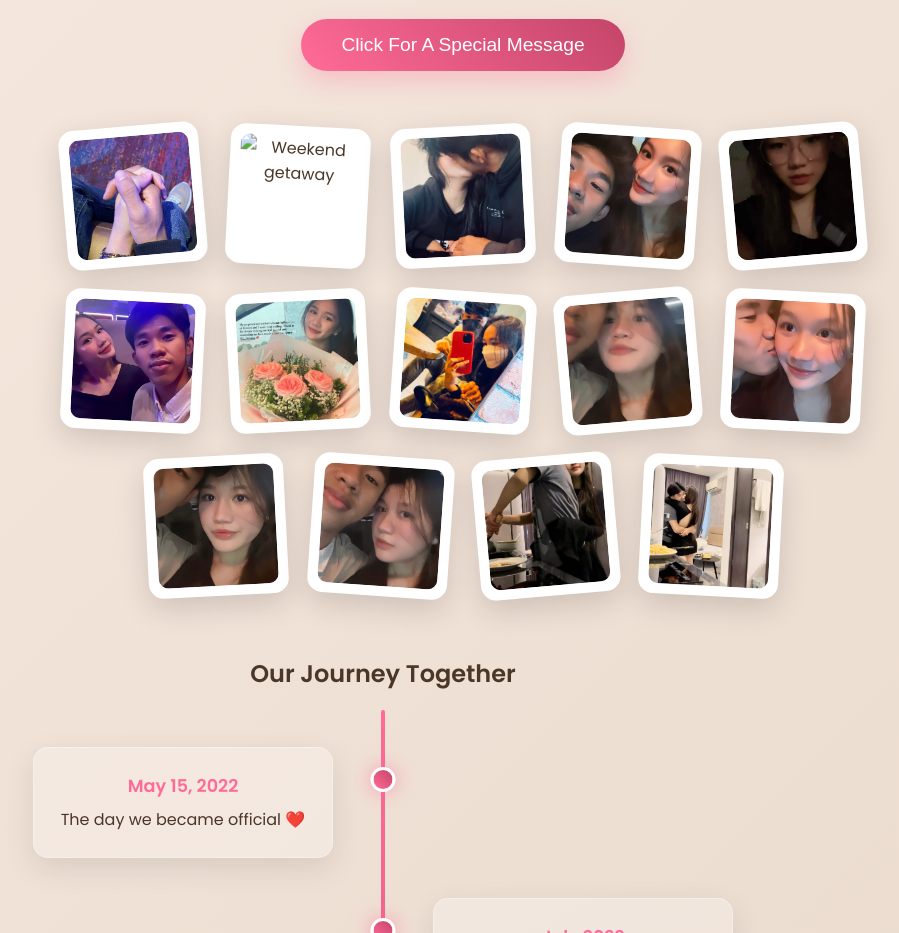
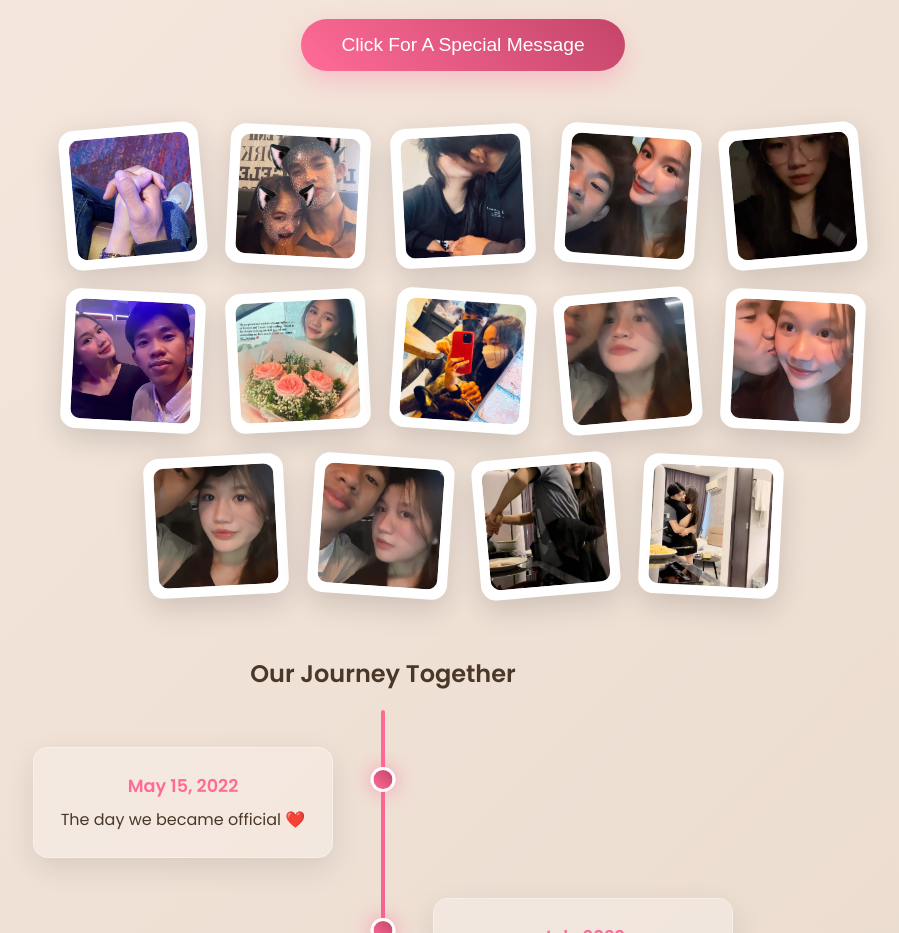
Before and after one commit to HokLimheng/three-years-anniversary, a plain HTML site: page index.html in a window 1280 px wide. Shown: the part 1380-2313 px from the top of the page, without its empty margins (177-1076 px from the left). Drawn offline with Linux system fonts and the light colour scheme; the site is published under a folder, as on GitHub Pages, so addresses that start at the root find nothing.

Commit message:
Update index.html

```diff
--- a/index.html
+++ b/index.html
@@ -63,7 +63,7 @@
           <img src="firstDate.JPG" alt="Our first date" />
         </div>
         <div class="photo" style="--rotation: 3deg">
-          <img src="/img1.JPG" alt="Weekend getaway" />
+          <img src="img1.JPG" alt="Weekend getaway" />
         </div>
         <div class="photo" style="--rotation: -3deg">
           <img src="img2.JPG" alt="Holiday celebration" />
```
